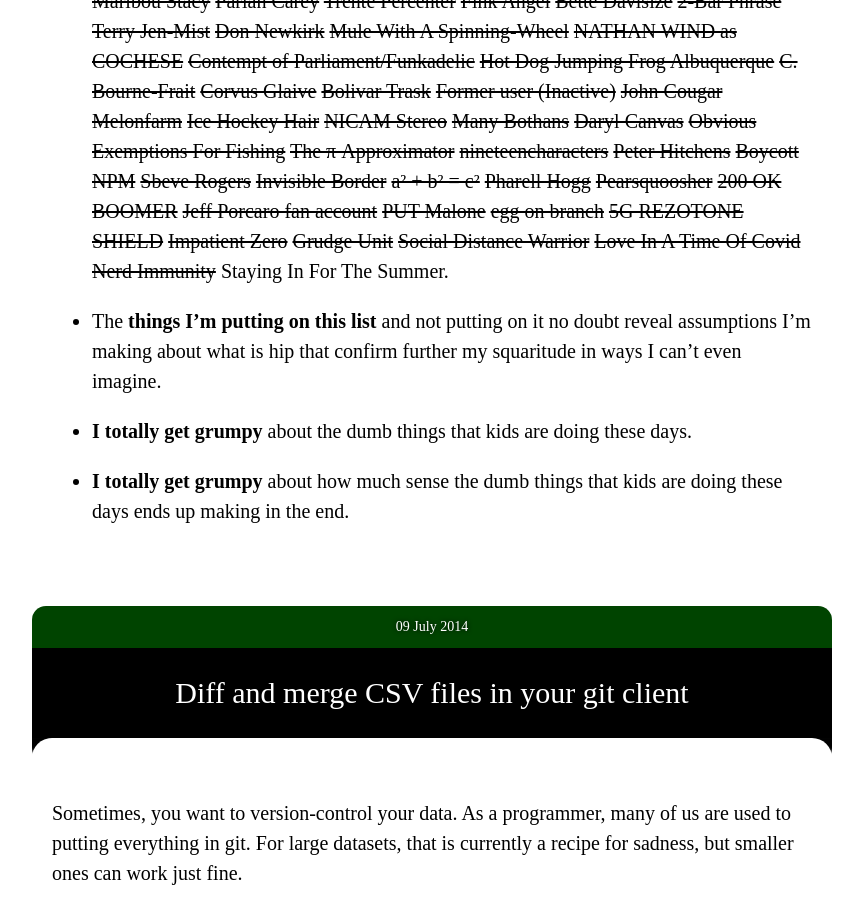
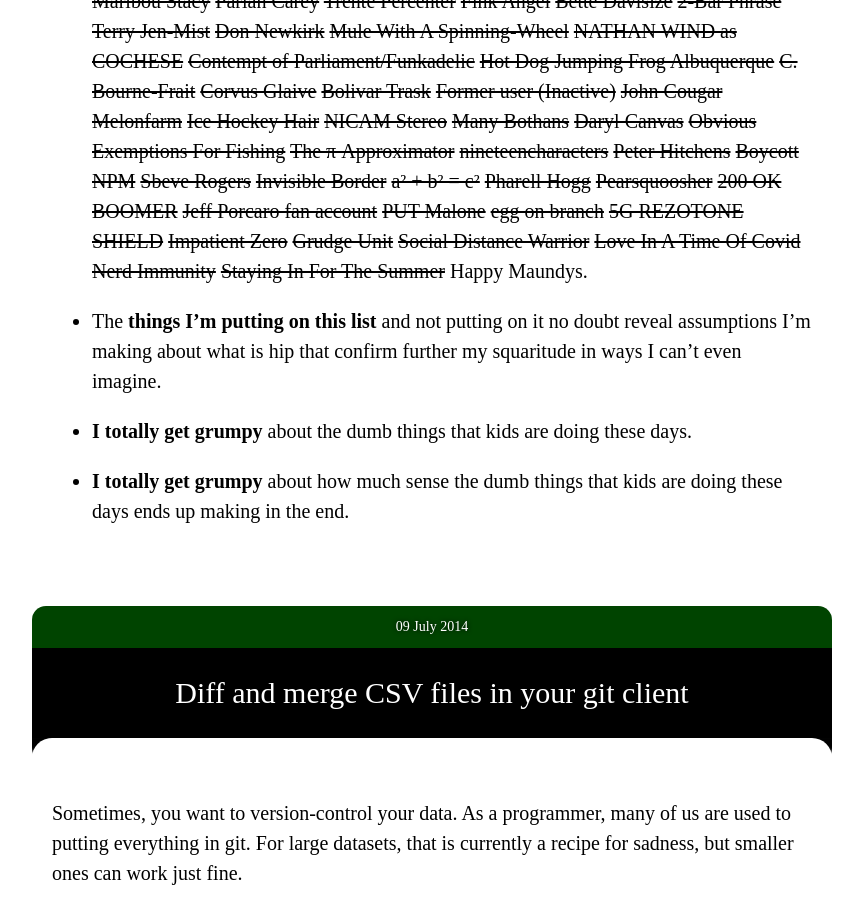
Before and after one commit to paulfitz/paulfitz.github.io, a Jekyll site: the page built from index.html, in a window 1280 px wide and 900 px high, scrolled down 22101 px. Shown: the whole window, without its empty margins (208-1071 px from the left). Built offline with Jekyll 4.4.1, drawn with Linux system fonts in a browser that asks for light colours; nearby versions of some CDN libraries.

Commit message:
add a pikesleyism

```diff
--- a/_data/pikes.json
+++ b/_data/pikes.json
@@ -208,5 +208,6 @@
   "Social Distance Warrior",
   "Love In A Time Of Covid",
   "Nerd Immunity",
-  "Staying In For The Summer"
+  "Staying In For The Summer",
+  "Happy Maundys"
 ]
```
